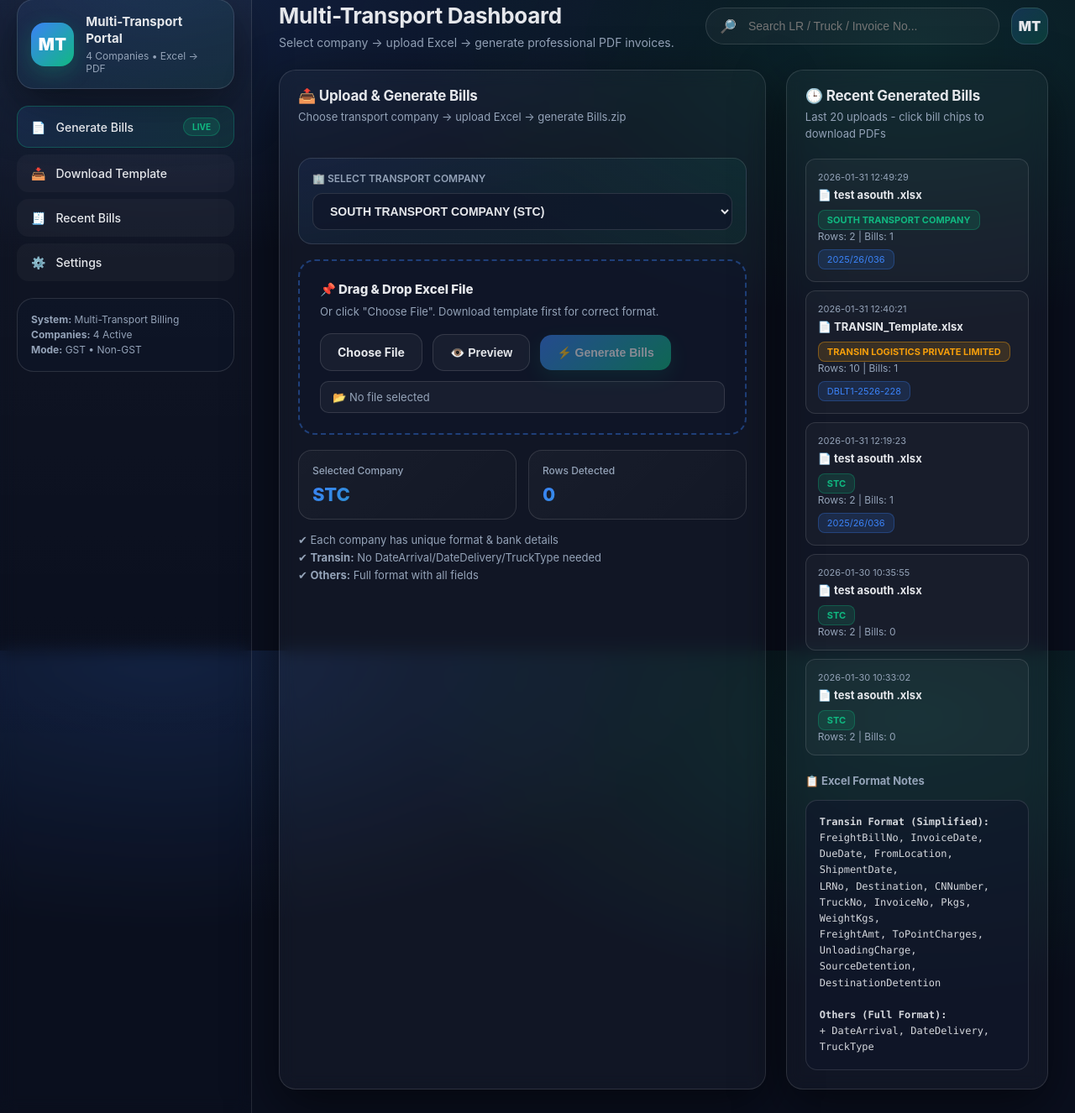
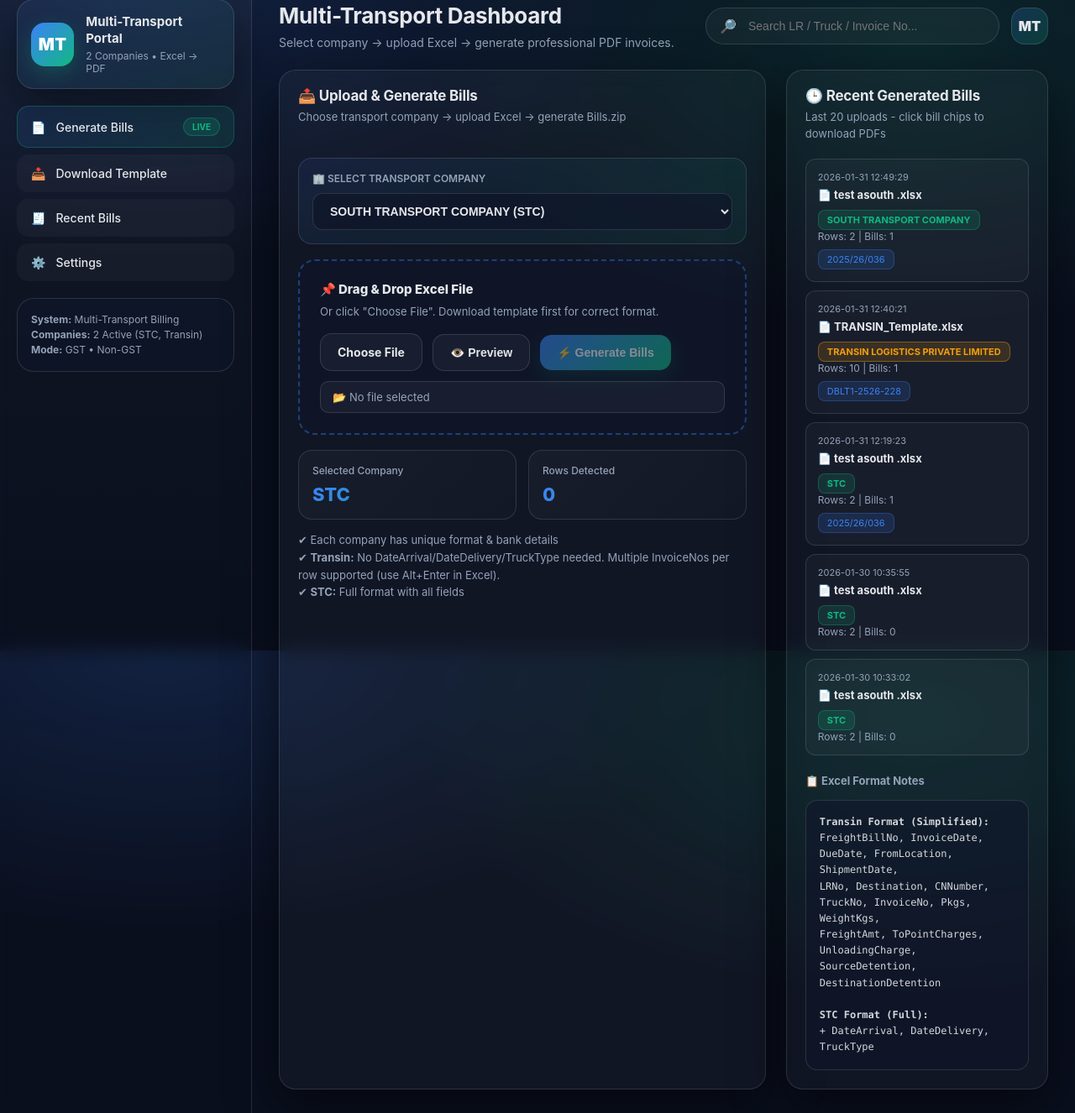
Before and after one commit to choudharyashutosh9045/TransportBillingPortal-STC, a Flask app: page / in a window 1280 px wide. Shown: the part 25-1351 px from the top of the page at 84% size. Run offline with Flask 3, Linux system fonts and the light colour scheme.

Commit message:
Update index.html

```diff
--- a/templates/index.html
+++ b/templates/index.html
@@ -349,7 +349,7 @@
         <div class="brandIcon">MT</div>
         <div>
           <h1>Multi-Transport Portal</h1>
-          <p>4 Companies • Excel → PDF</p>
+          <p>2 Companies • Excel → PDF</p>
         </div>
       </div>
 
@@ -362,7 +362,7 @@
 
       <div class="sideFooter">
         <b>System:</b> Multi-Transport Billing<br/>
-        <b>Companies:</b> 4 Active<br/>
+        <b>Companies:</b> 2 Active (STC, Transin)<br/>
         <b>Mode:</b> GST • Non-GST
       </div>
     </aside>
@@ -391,13 +391,11 @@
           </div>
 
           <div class="cardBody">
-            <!-- Company Selector -->
+            <!-- Company Selector (STC + Transin only) -->
             <div class="companySelector">
               <div class="companyLabel">🏢 SELECT TRANSPORT COMPANY</div>
               <select id="companySelect">
                 <option value="stc">SOUTH TRANSPORT COMPANY (STC)</option>
-                <option value="ntc">NORTH TRANSPORT COMPANY (NTC)</option>
-                <option value="wtc">WEST TRANSPORT COMPANY (WTC)</option>
                 <option value="transin">TRANSIN LOGISTICS PVT LTD</option>
               </select>
             </div>
@@ -442,8 +440,8 @@
 
             <div class="miniNote">
               ✔ Each company has unique format & bank details<br/>
-              ✔ <b>Transin:</b> No DateArrival/DateDelivery/TruckType needed<br/>
-              ✔ <b>Others:</b> Full format with all fields
+              ✔ <b>Transin:</b> No DateArrival/DateDelivery/TruckType needed. Multiple InvoiceNos per row supported (use Alt+Enter in Excel).<br/>
+              ✔ <b>STC:</b> Full format with all fields
             </div>
 
             <div id="previewArea" style="display:none;">
@@ -488,7 +486,7 @@ LRNo, Destination, CNNumber, TruckNo, InvoiceNo, Pkgs, WeightKgs,
 FreightAmt, ToPointCharges, UnloadingCharge, SourceDetention,
 DestinationDetention
 
-<b>Others (Full Format):</b>
+<b>STC Format (Full):</b>
 + DateArrival, DateDelivery, TruckType</div>
           </div>
         </section>
@@ -521,11 +519,8 @@ DestinationDetention
       currentCompany = companySelect.value;
       const selected = companySelect.value.toUpperCase();
       companyInput.value = companySelect.value;
-      selectedCompanyDisplay.textContent = selected;
-
-      // Update template download link
+      selectedCompanyDisplay.textContent = selected === "TRANSIN" ? "TRANSIN" : selected;
       updateTemplateLink();
-
       console.log("Company changed to:", selected);
     });
 
@@ -555,7 +550,6 @@ DestinationDetention
         alert("Please select a file first!");
         return false;
       }
-
       console.log("Form submitting with file:", fileInput.files[0].name);
       console.log("Company:", companyInput.value);
       toast.style.display = "block";
@@ -626,18 +620,16 @@ DestinationDetention
     }
     loadHistory();
 
-    // Download specific bill
     function downloadBill(filename){
       window.location.href = `/api/bills/${filename}`;
     }
 
-    // Scroll to recent section
     function scrollToRecent(e){
       e.preventDefault();
       document.getElementById('recent').scrollIntoView({behavior: 'smooth'});
     }
 
-    // Preview button
+    // Preview
     previewBtn.addEventListener("click", async ()=>{
       if(!fileInput.files || fileInput.files.length === 0) return;
 
@@ -661,7 +653,6 @@ DestinationDetention
         rowsCount.textContent = data.count;
         allPreviewRows = data.rows || [];
         renderPreview(allPreviewRows);
-
         previewArea.style.display = "block";
       }catch(e){
         alert("Preview error: " + e.message);
@@ -677,7 +668,6 @@ DestinationDetention
         previewTable.innerHTML = '<tr><td colspan="6" style="text-align:center;color:var(--muted);">No matching rows found</td></tr>';
         return;
       }
-
       previewTable.innerHTML = "";
       rows.forEach(r=>{
         const tr = document.createElement("tr");
@@ -693,15 +683,13 @@ DestinationDetention
       });
     }
 
-    // Search in preview table
+    // Search filter
     searchInput.addEventListener("input", ()=>{
       const q = (searchInput.value || "").toLowerCase().trim();
-
       if(!q){
         renderPreview(allPreviewRows);
         return;
       }
-
       const filtered = allPreviewRows.filter(r=>{
         return (
           String(r.FreightBillNo || "").toLowerCase().includes(q) ||
@@ -711,7 +699,6 @@ DestinationDetention
           String(r.Destination || "").toLowerCase().includes(q)
         );
       });
-
       renderPreview(filtered);
     });
   </script>
```
